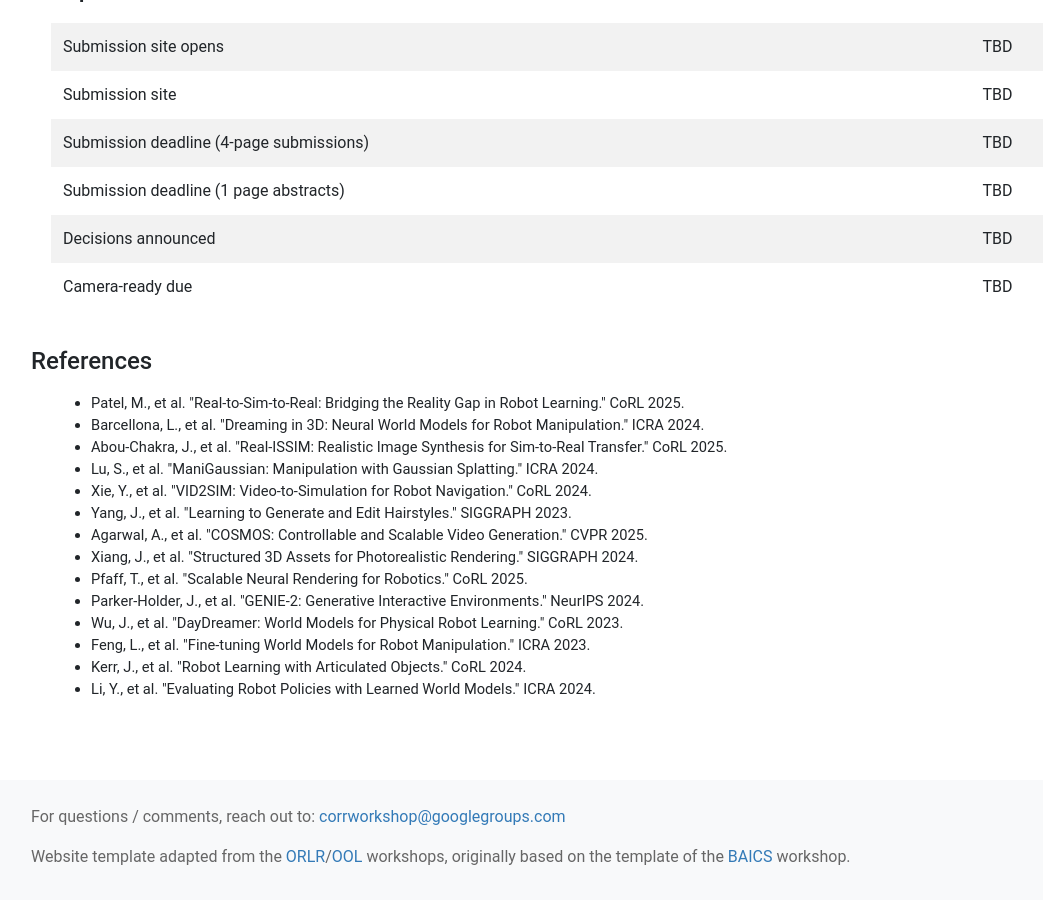
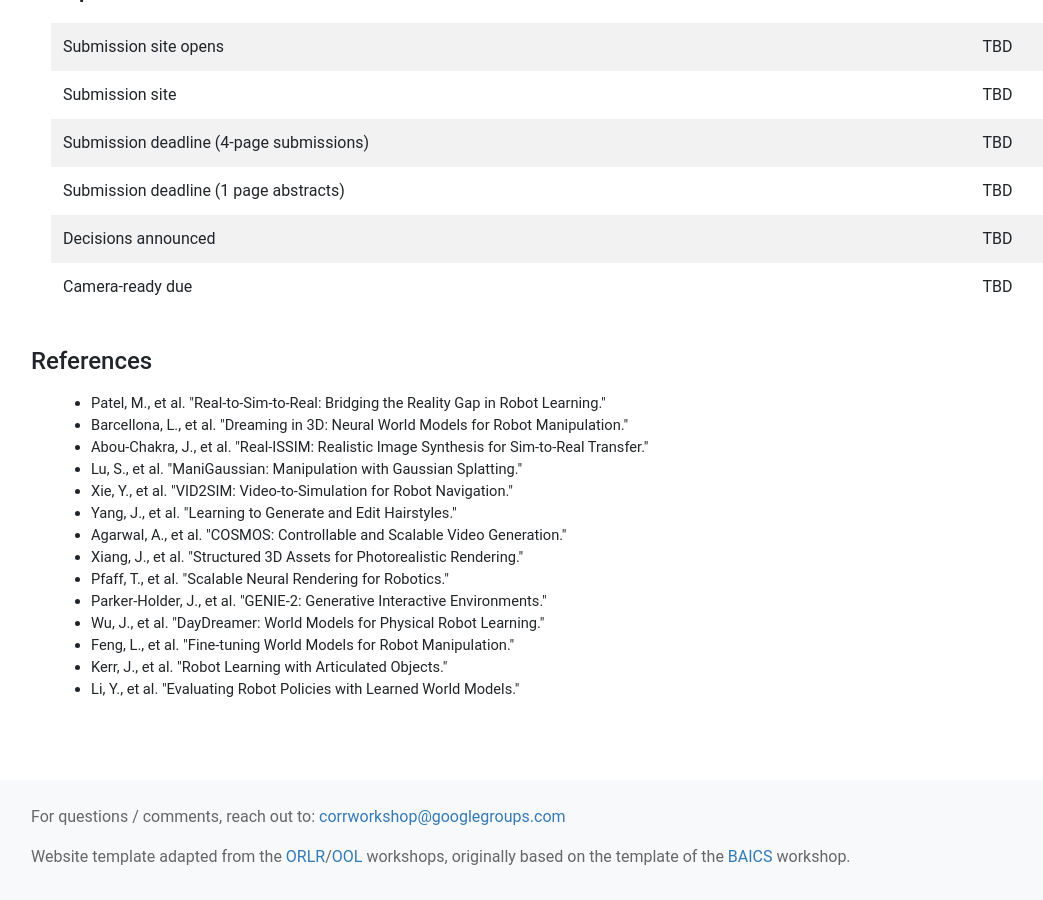
Before and after one commit to simulatingrobotworlds/simulatingrobotworlds.github.io, a Jekyll site: the page built from submit.html, in a window 1280 px wide and 900 px high, scrolled down 1090 px. Shown: the whole window, without its empty margins (54-1097 px from the left). Built offline with Jekyll 4.4.1, drawn with Linux system fonts in a browser that asks for light colours; nearby versions of some CDN libraries.

Commit message:
Update references in submit.html by removing conference year citations for improved clarity and consistency.

```diff
--- a/submit.html
+++ b/submit.html
@@ -74,19 +74,19 @@ layout: default
 <h3 style='margin-bottom: 12pt;'>References</h3>
 <div class='references' style='font-size:11pt'>
 <ul>
-  <li>Patel, M., et al. "Real-to-Sim-to-Real: Bridging the Reality Gap in Robot Learning." CoRL 2025.</li>
-  <li>Barcellona, L., et al. "Dreaming in 3D: Neural World Models for Robot Manipulation." ICRA 2024.</li>
-  <li>Abou-Chakra, J., et al. "Real-ISSIM: Realistic Image Synthesis for Sim-to-Real Transfer." CoRL 2025.</li>
-  <li>Lu, S., et al. "ManiGaussian: Manipulation with Gaussian Splatting." ICRA 2024.</li>
-  <li>Xie, Y., et al. "VID2SIM: Video-to-Simulation for Robot Navigation." CoRL 2024.</li>
-  <li>Yang, J., et al. "Learning to Generate and Edit Hairstyles." SIGGRAPH 2023.</li>
-  <li>Agarwal, A., et al. "COSMOS: Controllable and Scalable Video Generation." CVPR 2025.</li>
-  <li>Xiang, J., et al. "Structured 3D Assets for Photorealistic Rendering." SIGGRAPH 2024.</li>
-  <li>Pfaff, T., et al. "Scalable Neural Rendering for Robotics." CoRL 2025.</li>
-  <li>Parker-Holder, J., et al. "GENIE-2: Generative Interactive Environments." NeurIPS 2024.</li>
-  <li>Wu, J., et al. "DayDreamer: World Models for Physical Robot Learning." CoRL 2023.</li>
-  <li>Feng, L., et al. "Fine-tuning World Models for Robot Manipulation." ICRA 2023.</li>
-  <li>Kerr, J., et al. "Robot Learning with Articulated Objects." CoRL 2024.</li>
-  <li>Li, Y., et al. "Evaluating Robot Policies with Learned World Models." ICRA 2024.</li>
+  <li>Patel, M., et al. "Real-to-Sim-to-Real: Bridging the Reality Gap in Robot Learning."</li>
+  <li>Barcellona, L., et al. "Dreaming in 3D: Neural World Models for Robot Manipulation."</li>
+  <li>Abou-Chakra, J., et al. "Real-ISSIM: Realistic Image Synthesis for Sim-to-Real Transfer."</li>
+  <li>Lu, S., et al. "ManiGaussian: Manipulation with Gaussian Splatting."</li>
+  <li>Xie, Y., et al. "VID2SIM: Video-to-Simulation for Robot Navigation."</li>
+  <li>Yang, J., et al. "Learning to Generate and Edit Hairstyles."</li>
+  <li>Agarwal, A., et al. "COSMOS: Controllable and Scalable Video Generation."</li>
+  <li>Xiang, J., et al. "Structured 3D Assets for Photorealistic Rendering."</li>
+  <li>Pfaff, T., et al. "Scalable Neural Rendering for Robotics."</li>
+  <li>Parker-Holder, J., et al. "GENIE-2: Generative Interactive Environments."</li>
+  <li>Wu, J., et al. "DayDreamer: World Models for Physical Robot Learning."</li>
+  <li>Feng, L., et al. "Fine-tuning World Models for Robot Manipulation."</li>
+  <li>Kerr, J., et al. "Robot Learning with Articulated Objects."</li>
+  <li>Li, Y., et al. "Evaluating Robot Policies with Learned World Models."</li>
 </ul>
 </div>
```
